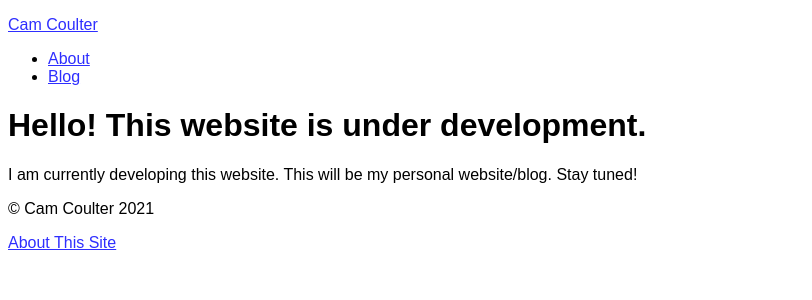
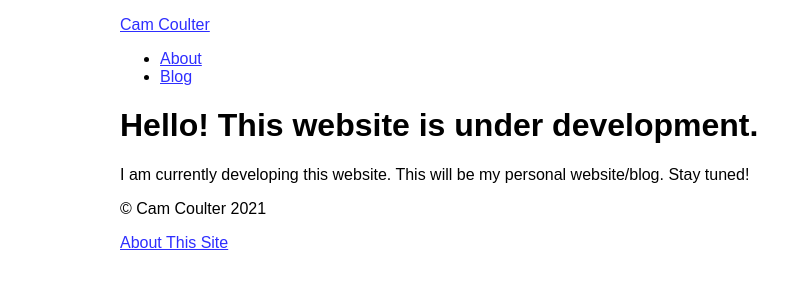
Before and after one commit to cncoulter/camcoulter.com, a Jekyll site: the page built from index.md, in a window 1280 px wide. Shown: the top 300 px of the page, without its empty margins (0-812 px from the left). Built offline with Jekyll 4.4.1, drawn with Linux system fonts in a browser that asks for light colours.

Commit message:
Add container class

```diff
--- a/_layouts/default.html
+++ b/_layouts/default.html
@@ -14,7 +14,7 @@ SPDX-License-Identifier: AGPL-3.0-or-later
 </head>
 
 <body>
-	<header>
+	<header class="container">
 		<nav>
 			<p>
 				<a href="/">Cam Coulter</a>
@@ -26,11 +26,11 @@ SPDX-License-Identifier: AGPL-3.0-or-later
 		</nav>
 	</header>
 
-	<main>
+	<main class="container">
 		{{ content }}
 	</main>
 
-	<footer>
+	<footer class="container">
 		<p>&copy; Cam Coulter 2021</p>
 		<p><a href="/About-This-Site/">About This Site</a></p>
 	</footer>
--- a/_sass/main.scss
+++ b/_sass/main.scss
@@ -24,6 +24,8 @@ body {
 	color: var(--color);
 	background: var(--bg-color);
 	font-family: sans-serif;
+
+	margin: 0;
 }
 
 a:link {
@@ -76,3 +78,9 @@ figure.About__Headshot img {
 figure.full-width img {
 	width: 100%;
 }
+
+.container {
+	margin: 0 auto;
+	max-width: 65rem;
+	padding: 0 1rem;
+}
```
